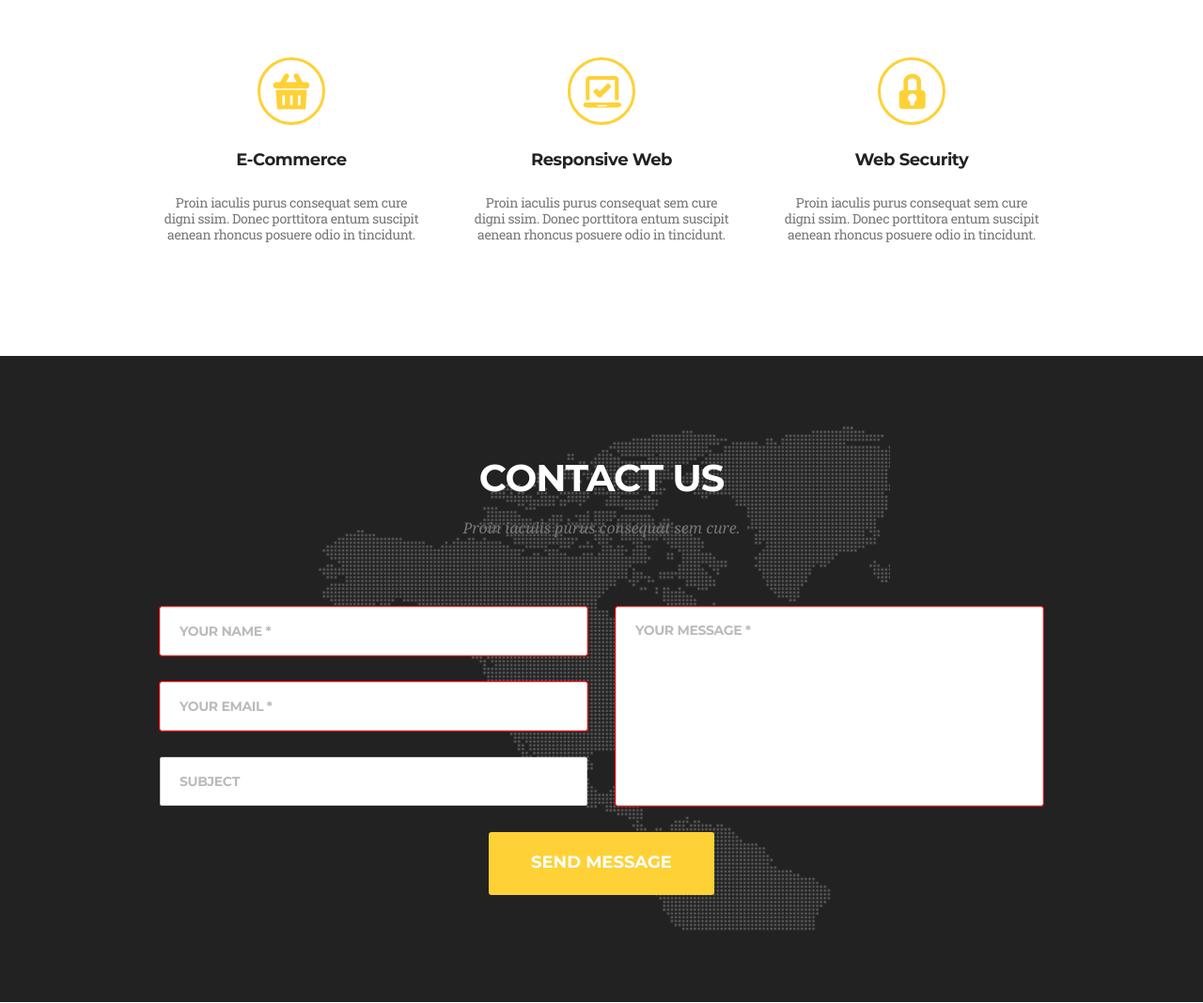
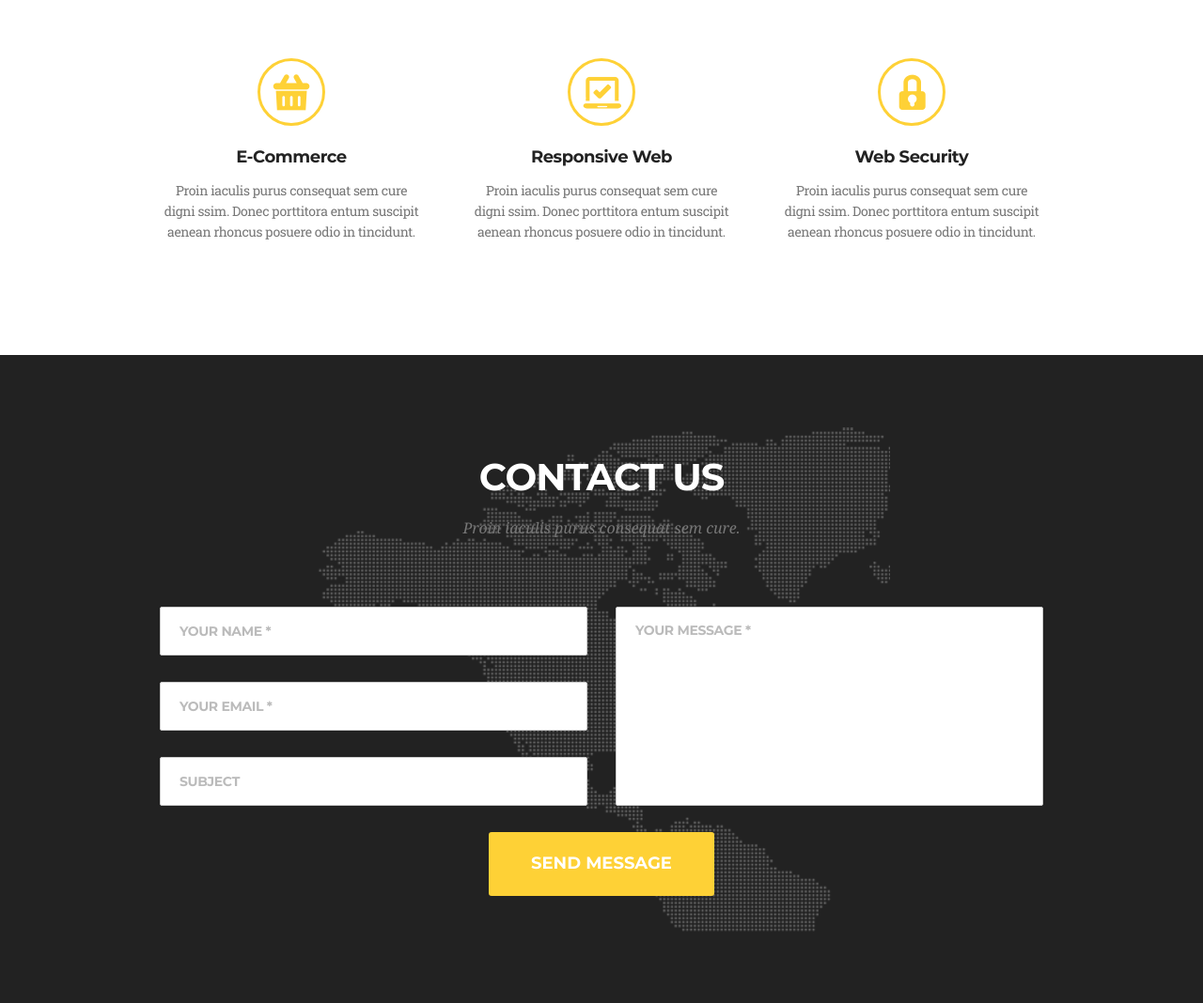
Before and after one commit to Serzh108/goit-fe-course, a plain HTML site: page html-css/module-07/index.html in a window 1280 px wide. Shown: the part 300-1368 px from the top of the page at 94% size. Drawn offline with Linux system fonts and the light colour scheme.

Commit message:
Module-07 HW add rem

```diff
--- a/html-css/module-07/css/styles.css
+++ b/html-css/module-07/css/styles.css
@@ -62,12 +62,12 @@ html {
 }
 
 .container {
-  width: 940px; /* 1400px; */
+  width: 58.75rem;
   margin: 0 auto;
 }
 
 .header {
-  padding-top: 36px;
+  padding-top: 2.25rem;
 }
 
 .navigation {
@@ -78,10 +78,10 @@ html {
 
 .logo {
   font-family: "Leckerli One";
-  font-size: 26px;
-  line-height: 41px;
+  font-size: 1.625rem;
+  line-height: 2.5625rem;
   font-weight: 400;
-  letter-spacing: 1.3px;
+  letter-spacing: 0.0813rem;
   text-decoration: none;
   color: var(--main-color);
 }
@@ -90,15 +90,15 @@ html {
   display: flex;
   align-items: center;
   justify-content: space-between;
-  width: 480px;
+  width: 30rem;
   list-style: none;
 }
 
 .menu-link {
   font-family: "Montserrat", sans-serif;
-  font-size: 14px;
-  line-height: 41px;
-  font-weight: 400;
+  font-size: 0.875rem;
+  line-height: 2.5625rem;
+  font-weight: 600;
   text-decoration: none;
   text-transform: uppercase;
   color: var(--second-color);
@@ -111,10 +111,10 @@ html {
 
 .section-title {
   font-family: "Montserrat", sans-serif;
-  font-size: 40px;
-  line-height: 75px;
+  font-size: 2.5rem;
+  line-height: 4.6875rem;
   font-weight: 700;
-  letter-spacing: 1px;
+  letter-spacing: 0.0625rem;
   text-transform: uppercase;
   color: var(--second-color);
 }
@@ -126,16 +126,16 @@ html {
 
 .section-subtitle,
 .contact-us .section-subtitle {
-  margin-bottom: 80px;
+  margin-bottom: 5rem;
   font-family: "Noto Serif", serif;
-  font-size: 16px;
-  line-height: 1.2;
+  font-size: 1rem;
+  line-height: 1.25rem;
   color: #777;
 }
 
 .services {
-  padding-top: 110px;
-  margin-bottom: 120px;
+  padding-top: 6.875rem;
+  margin-bottom: 7.5rem;
 }
 
 .services-list {
@@ -145,7 +145,7 @@ html {
 }
 
 .services-item {
-  width: 280px;
+  width: 17.5rem;
   text-align: center;
 }
 
@@ -153,8 +153,9 @@ html {
   content: "";
   display: block;
   margin: 0 auto;
-  width: 72px;
-  height: 72px;
+  margin-bottom: 1.375rem;
+  width: 4.5rem;
+  height: 4.5rem;
   border: 3px solid var(--main-color);
   border-radius: 50%;
   background-image: url(../img/Icon-Basket.png);
@@ -171,26 +172,27 @@ html {
 }
 
 .services-title {
+  margin-bottom: 0.875rem;
   font-family: "Montserrat", sans-serif;
-  font-size: 18px;
-  line-height: 75px;
+  font-size: 1.125rem;
+  line-height: 1.375rem;
   font-weight: 700;
-  letter-spacing: -0.45px;
+  letter-spacing: -0.0281rem;
   color: var(--second-color);
 }
 
 .services-descr {
   font-family: "Roboto Slab", serif;
-  font-size: 14px;
-  letter-spacing: -0.35px;
-  line-height: 1.2;
+  font-size: 0.875rem;
+  letter-spacing: -0.0219rem;
+  line-height: 1.375rem;
   color: #777;
 }
 
 .contact-us {
-  padding-bottom: 114px;
+  padding-bottom: 7.125rem;
   color: #fff;
-  padding-top: 106px;
+  padding-top: 6.625rem;
   background-color: #222;
   background-image: url(../img/Map-Image.png);
   background-repeat: no-repeat;
@@ -198,17 +200,17 @@ html {
 }
 
 .contact-us .section-title {
-  margin-bottom: 20px;
+  margin-bottom: 1.25rem;
   font-family: "Montserrat", sans-serif;
-  font-size: 40px;
-  line-height: 48px;
+  font-size: 2.5rem;
+  line-height: 3rem;
   font-weight: 700;
-  letter-spacing: -1px;
+  letter-spacing: -0.0625rem;
   color: #fff;
 }
 
 .contact-us .section-subtitle {
-  margin-bottom: 74px;
+  margin-bottom: 4.625rem;
 }
 
 .contact-form {
@@ -217,19 +219,20 @@ html {
 .container-form {
   display: flex;
   justify-content: space-between;
-  margin-bottom: 28px;
+  margin-bottom: 1.75rem;
 }
 
-.contact-form input,
-.contact-form textarea,
-.container-form input::placeholder,
-.container-form textarea::placeholder {
+.contact-form .item-input,
+.contact-form .textarea,
+.container-form .item-input::placeholder,
+.container-form .textarea::placeholder {
   font-family: "Montserrat", sans-serif;
-  font-size: 14px;
-  line-height: 1.2;
+  font-size: 0.875rem;
+  line-height: 1rem;
   font-weight: 700;
-  letter-spacing: -0.35px;
-  text-indent: 20px;
+  letter-spacing: -0.0219rem;
+  text-indent: 1.25rem;
+  /* padding-left: 20px; */
   color: #bbb;
   text-transform: uppercase;
 }
@@ -244,47 +247,56 @@ html {
 }
 
 .input-list-item {
-  margin-bottom: 28px;
+  margin-bottom: 1.75rem;
 }
 
 .input-list-item:last-child {
   margin-bottom: 0;
 }
 
-.contact-form input {
-  height: 52px;
+.item-input {
+  height: 3.25rem;
 }
 
-.contact-form input,
-.contact-form textarea {
-  width: 455px;
+.item-input,
+.textarea {
+  width: 28.4375rem;
   color: var(--second-color);
   border: 1px solid rgb(204, 204, 204);
   border-radius: 2px;
 }
 
-.contact-form textarea {
-  padding: 16px 0;
+.textarea {
+  padding: 1rem 0;
   resize: none;
 }
 
-.required:valid {
+.item-input:focus,
+.textarea:focus {
+  outline: none;
+  outline-offset: 0;
+}
+
+.item-input:required:focus:valid,
+.textarea:required:focus:valid {
   outline: 1px solid #0f0;
 }
-.required:invalid {
+
+.item-input:required:focus:invalid,
+.textarea:required:focus:invalid {
   outline: 1px solid #f00;
 }
 
 .send-btn {
   display: block;
   margin: 0 auto;
-  width: 240px;
-  padding: 22px 0 24px;
-  font-size: 18px;
+  width: 15rem;
+  padding: 1.375rem 0 1.5rem;
+  font-size: 1.125rem;
   font-family: "Montserrat", sans-serif;
   font-weight: 700;
   text-transform: uppercase;
-  line-height: 1.2;
+  line-height: 1.375rem;
   text-align: center;
   border-radius: 3px;
   border: none;
--- a/html-css/module-07/index.html
+++ b/html-css/module-07/index.html
@@ -72,7 +72,7 @@
             <ul class="container-input">
               <li class="input-list-item">
                 <input
-                  class="required"
+                  class="item-input"
                   type="text"
                   name="name"
                   placeholder="your name *"
@@ -81,7 +81,7 @@
               </li>
               <li class="input-list-item">
                 <input
-                  class="required"
+                  class="item-input"
                   type="email"
                   name="email"
                   placeholder="your email *"
@@ -89,11 +89,16 @@
                 />
               </li>
               <li class="input-list-item">
-                <input type="text" name="subject" placeholder="subject" />
+                <input
+                  class="item-input"
+                  type="text"
+                  name="subject"
+                  placeholder="subject"
+                />
               </li>
             </ul>
             <textarea
-              class="required"
+              class="textarea"
               name="message"
               placeholder="your message *"
               required
@@ -101,7 +106,7 @@
               rows="10"
             ></textarea>
           </div>
-          <button class="send-btn">send message</button>
+          <button type="submit" class="send-btn">send message</button>
         </form>
       </section>
       <!-- </div> -->
```
